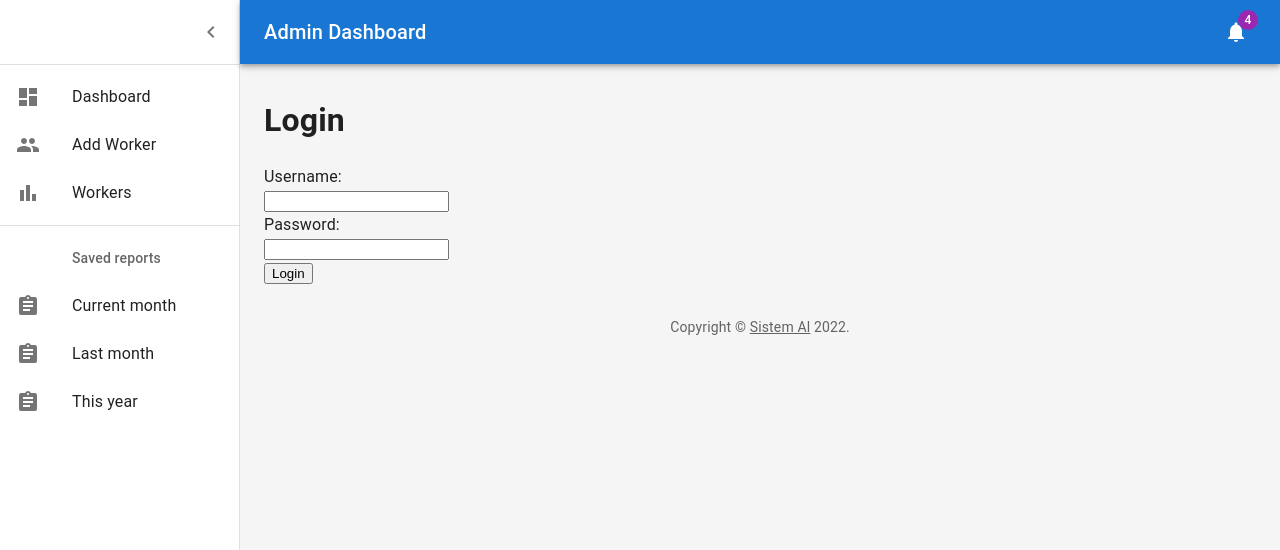
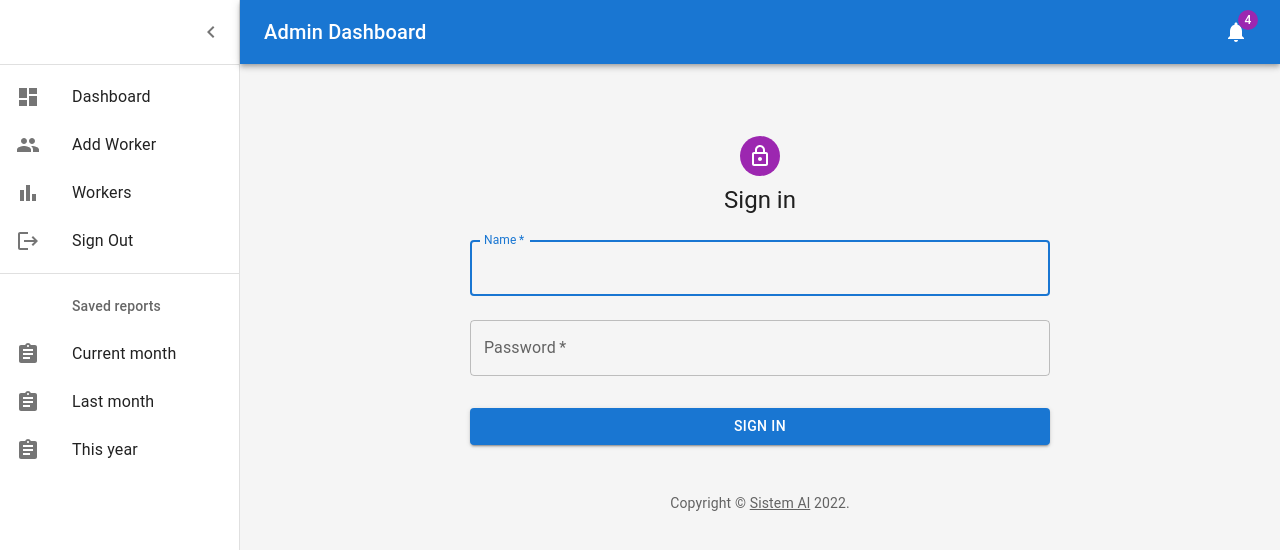
Before and after one commit to BatuhanYeter/attendance_project, a React (Create React App) app in the folder frontend/: page /login in a window 1280 px wide. Shown: the top 550 px of the page. Built offline with nearby package versions, Linux system fonts and the light colour scheme.

Commit message:
login update

```diff
--- a/frontend/src/App.js
+++ b/frontend/src/App.js
@@ -25,7 +25,6 @@
 import EntranceList from './dashboard/Entrances';
 import { mainListItems, secondaryListItems } from './dashboard/listItems';
 import WorkerList from './dashboard/WorkerList';
-
 
 
 function Copyright(props) {
--- a/frontend/src/auth/Login.js
+++ b/frontend/src/auth/Login.js
@@ -1,6 +1,20 @@
-import React, { useState, useEffect } from 'react';
+import * as React from 'react';
+import Avatar from '@mui/material/Avatar';
+import Button from '@mui/material/Button';
+import CssBaseline from '@mui/material/CssBaseline';
+import TextField from '@mui/material/TextField';
+import FormControlLabel from '@mui/material/FormControlLabel';
+import Checkbox from '@mui/material/Checkbox';
+import Link from '@mui/material/Link';
+import Grid from '@mui/material/Grid';
+import Box from '@mui/material/Box';
+import LockOutlinedIcon from '@mui/icons-material/LockOutlined';
+import Typography from '@mui/material/Typography';
+import Container from '@mui/material/Container';
+import { createTheme, ThemeProvider } from '@mui/material/styles';
+import { useState, useEffect } from 'react';
 
-const Login = () => {
+export default function Login() {
     const [username, setUsername] = useState('');
     const [password, setPassword] = useState('');
     const [errors, setErrors] = useState(false);
@@ -8,12 +22,13 @@
 
     useEffect(() => {
         var token = localStorage.getItem('token')
-    if (token !== null && token.detail !== undefined) {
+        if (token !== null && token.length !== 0) {
           window.location.replace('http://localhost:3000/');
         } else {
           setLoading(false);
         }
       }, []);
+
 
       const onSubmit = e => {
         e.preventDefault();
@@ -45,36 +60,60 @@
             }
           });
       };
-
   return (
-    <div>
-      {loading === false && <h1>Login</h1>}
-      {errors === true && <h2>Cannot log in with provided credentials</h2>}
-      {loading === false && (
-        <form onSubmit={onSubmit}>
-          <label htmlFor='username'>Username:</label> <br />
-          <input
+      <Container component="main" maxWidth="md">
+        <CssBaseline />
+        <Box
+          sx={{
+            marginTop: 8,
+            display: 'flex',
+            flexDirection: 'column',
+            alignItems: 'center',
+          }}
+        >
+          <Avatar sx={{ m: 1, bgcolor: 'secondary.main' }}>
+            <LockOutlinedIcon />
+          </Avatar>
+          <Typography component="h1" variant="h5">
+            Sign in
+          </Typography>
+          <Box component="form" onSubmit={onSubmit} noValidate sx={{ mt: 1 }}>
+            <TextField
+              margin="normal"
+              fullWidth
+              id="email"
+              label="Name"
+              autoComplete="email"
+              autoFocus
               name='username'
               type='username'
               value={username}
               required
               onChange={e => setUsername(e.target.value)}
-          />{' '}
-          <br />
-          <label htmlFor='password'>Password:</label> <br />
-          <input
+            />
+            <TextField
+              margin="normal"
+              fullWidth
+              label="Password"
+              id="password"
+              autoComplete="current-password"
               name='password'
               type='password'
               value={password}
               required
               onChange={e => setPassword(e.target.value)}
-          />{' '}
-          <br />
-          <input type='submit' value='Login' />
-        </form>
-      )}
-    </div>
+            />
+            <Button
+              type="submit"
+              fullWidth
+              variant="contained"
+              sx={{ mt: 3, mb: 2 }}
+            >
+              Sign In
+            </Button>
+          </Box>
+        </Box>
+      </Container>
+
   );
-};
-
-export default Login;
+}
--- a/frontend/src/dashboard/listItems.js
+++ b/frontend/src/dashboard/listItems.js
@@ -7,6 +7,11 @@
 import PeopleIcon from '@mui/icons-material/People';
 import BarChartIcon from '@mui/icons-material/BarChart';
 import AssignmentIcon from '@mui/icons-material/Assignment';
+import LogoutIcon from '@mui/icons-material/Logout';
+
+function handleLogout() {
+
+}
 
 export const mainListItems = (
   <React.Fragment>
@@ -27,6 +32,12 @@
         <BarChartIcon />
       </ListItemIcon>
       <ListItemText primary="Workers" />
+    </ListItemButton>
+    <ListItemButton onClick={() => window.location.replace('http://localhost:3000/logout')}>
+      <ListItemIcon>
+        <LogoutIcon />
+      </ListItemIcon>
+      <ListItemText primary="Sign Out" />
     </ListItemButton>
   </React.Fragment>
 );
```
Lines whose indentation alone changed are shown as unchanged.
